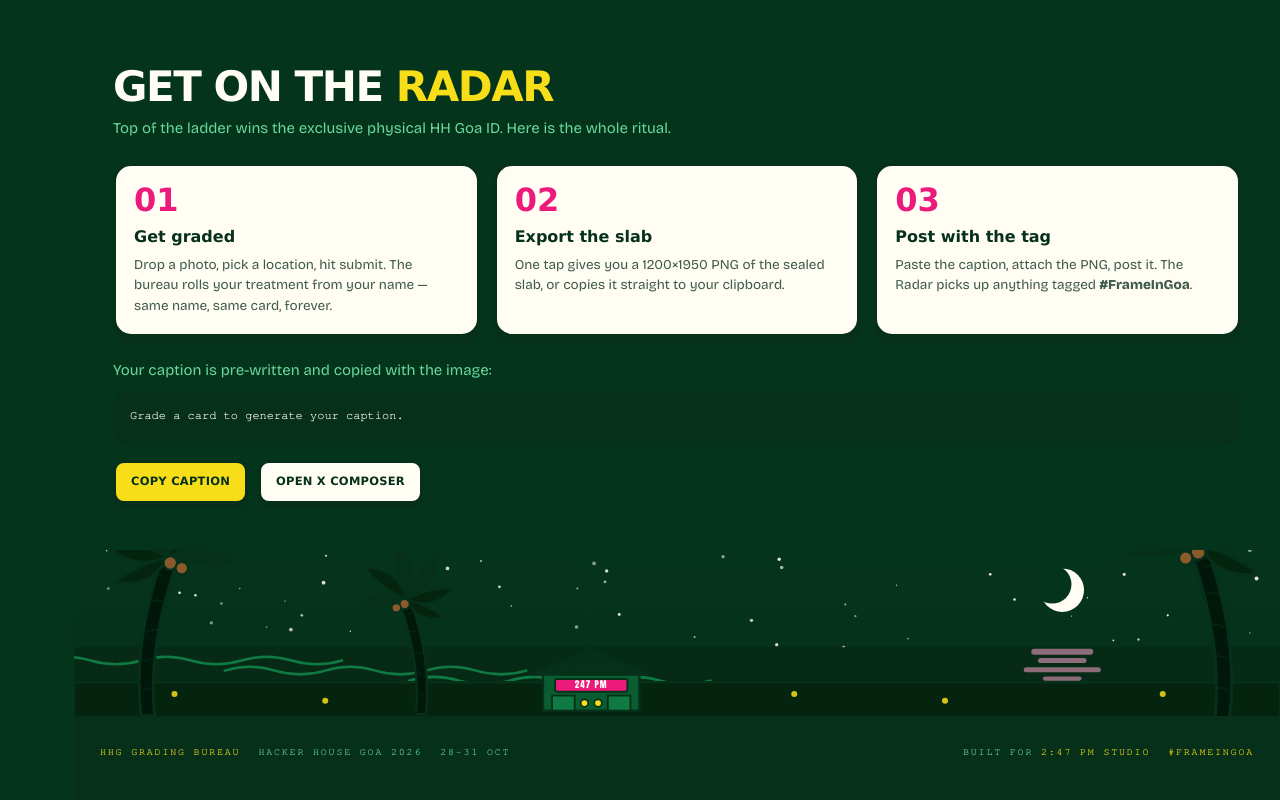
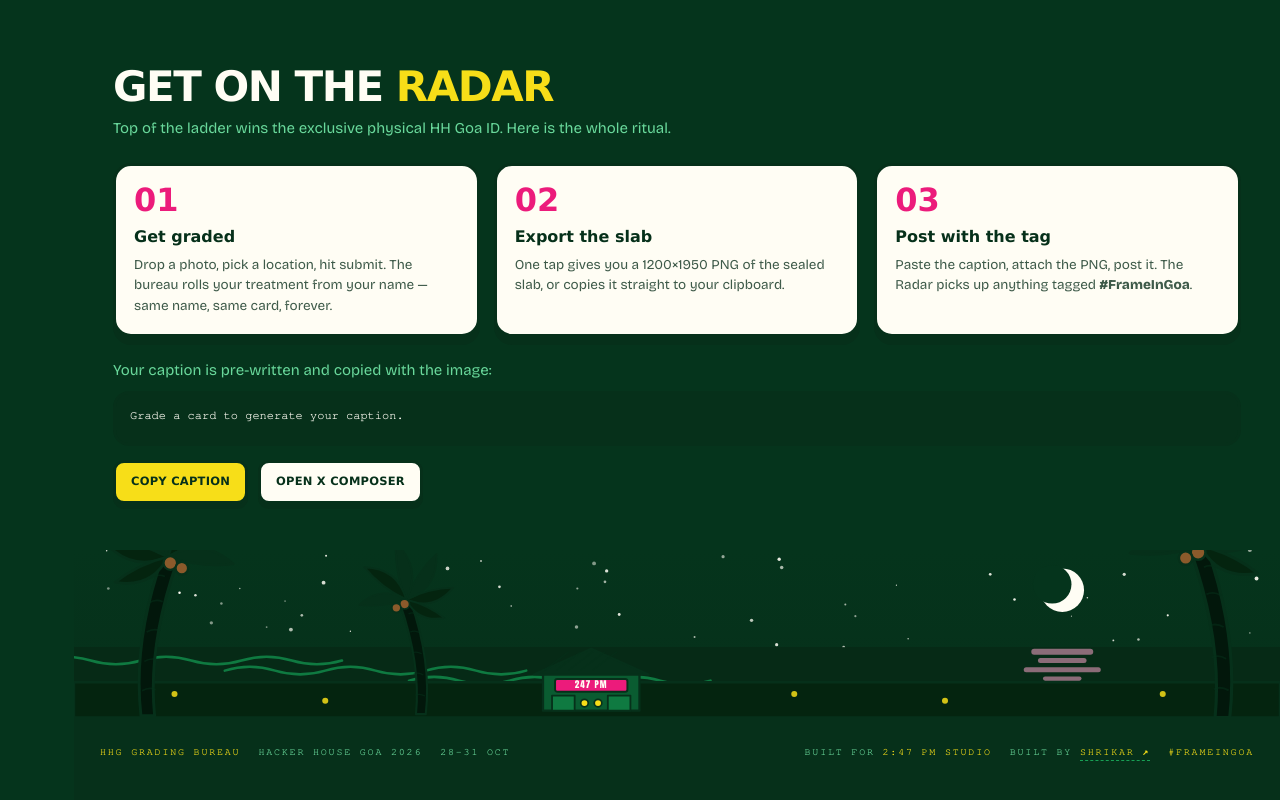
Before and after one commit to ShrikarT/hhgoa-cards, a website: page index.html in a window 1280 px wide. Shown: the part 2832-3632 px from the top of the page. Drawn offline with nearby package versions, Linux system fonts and the light colour scheme; a web font is replaced by a local one.

Commit message:
Add files via upload

```diff
--- a/index.html
+++ b/index.html
@@ -665,6 +665,9 @@ input[type=range]::-moz-range-thumb{ width:18px; height:18px; border-radius:50%;
   font-family:var(--f-mono); font-size:10px; letter-spacing:.18em; text-transform:uppercase; color:var(--g400); }
 .foot-in b{ color:var(--yel); }
 .foot-in .sp{ margin-left:auto; }
+.foot-in a.fx{ color:var(--yel); font-weight:700; text-decoration:none; border-bottom:1px dashed var(--g600);
+  padding-bottom:1px; transition:color .15s ease, border-color .15s ease; }
+.foot-in a.fx:hover{ color:var(--pink2); border-color:var(--pink); }
 
 .toast{ position:fixed; left:50%; bottom:26px; transform:translate(-50%,140%); z-index:99;
   background:var(--yel); color:var(--ink); border:var(--line) solid var(--ink); border-radius:14px;
@@ -888,6 +891,7 @@ input[type=range]::-moz-range-thumb{ width:18px; height:18px; border-radius:50%;
     <span>28&ndash;31 OCT</span>
     <span class="sp"></span>
     <span>BUILT FOR <b>2:47 PM STUDIO</b></span>
+    <span>BUILT BY <a class="fx" href="https://x.com/0xshrikar" target="_blank" rel="noopener">SHRIKAR&nbsp;&#8599;</a></span>
     <span><b>#FRAMEINGOA</b></span>
   </div>
 </footer>
```
